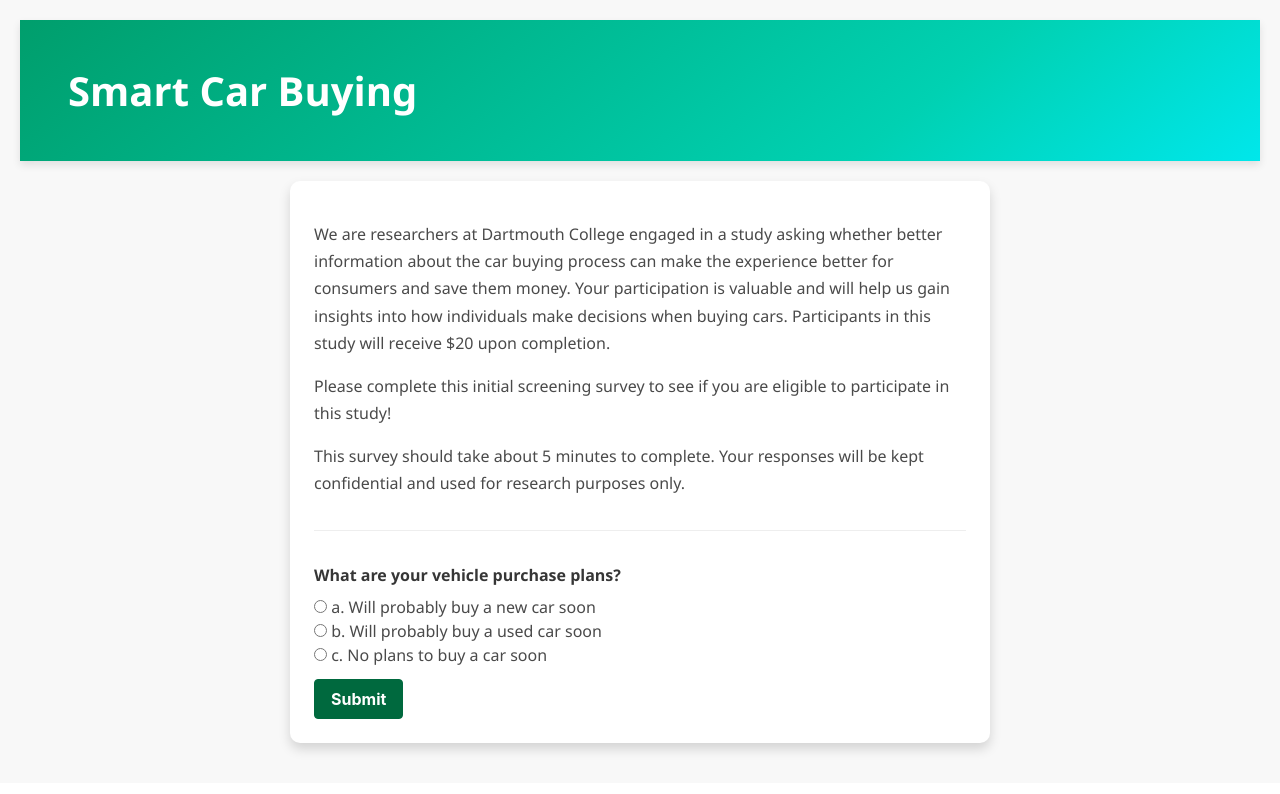
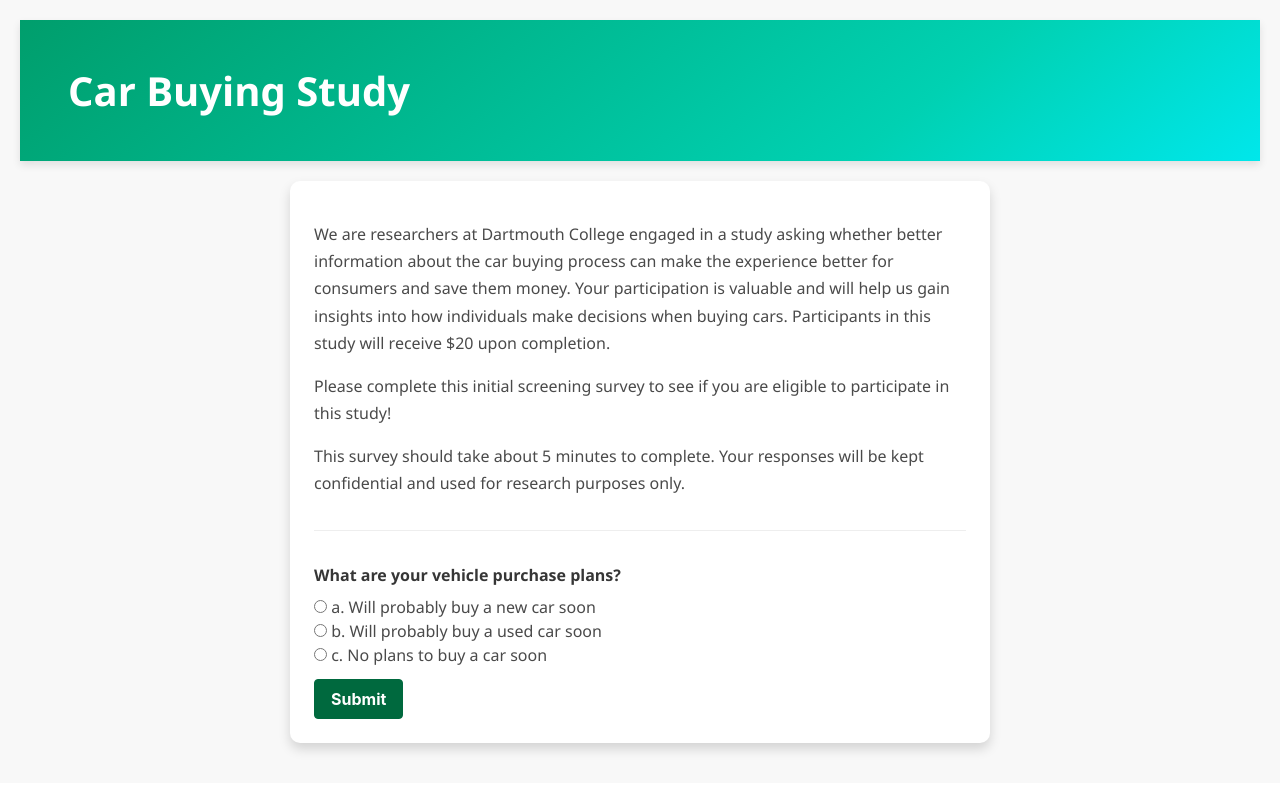
Before and after one commit to Mpbac/CarBuying, a plain HTML site: page index.html in a window 1280 px wide. Drawn offline with nearby package versions, Linux system fonts and the light colour scheme.

Commit message:
Update index.html

```diff
--- a/index.html
+++ b/index.html
@@ -119,7 +119,7 @@
   <section class="hero is-primary is-bold">
     <div class="hero-body">
       <div class="container">
-        <h1 class="title">Smart Car Buying</h1>
+        <h1 class="title">Car Buying Study</h1>
       </div>
     </div>
   </section>
```
